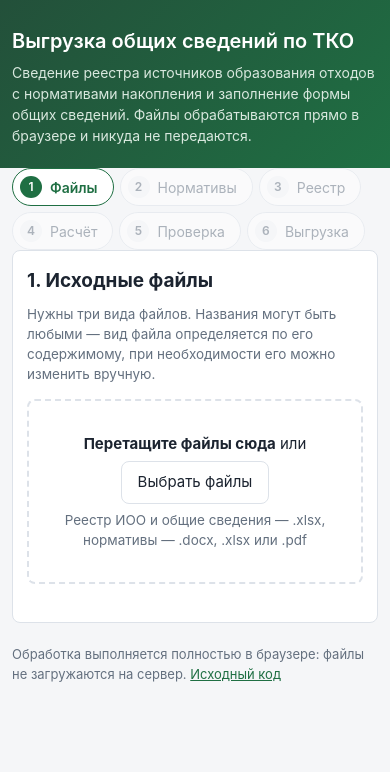
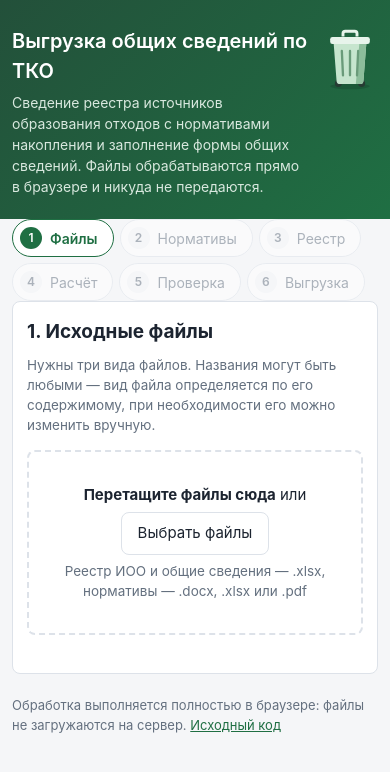
Before and after one commit to KAMegaev/tko-ioo, a website with bundled scripts: page index.html in a window 390 px wide. Built offline with nearby package versions, Linux system fonts and the light colour scheme.

Commit message:
Добавить изображение мусорного бака в шапку страницы

```diff
--- a/css/app.css
+++ b/css/app.css
@@ -34,6 +34,13 @@ body {
   padding: 26px 0 22px;
 }
 .page-header h1 { margin: 0 0 6px; font-size: 24px; font-weight: 600; }
+.page-header-content { display: flex; align-items: flex-start; gap: 24px; }
+.page-header-copy { flex: 1; min-width: 0; }
+.page-header-bin { display: block; width: 96px; height: auto; flex-shrink: 0; }
+@media (max-width: 600px) {
+  .page-header-content { gap: 12px; }
+  .page-header-bin { width: 56px; }
+}
 .lead { margin: 0; max-width: 70ch; color: #d8e8de; font-size: 14px; }
 
 .steps {
--- a/index.html
+++ b/index.html
@@ -10,13 +10,16 @@
 </head>
 <body>
 <header class="page-header">
-  <div class="wrap">
+  <div class="wrap page-header-content">
+    <div class="page-header-copy">
     <h1>Выгрузка общих сведений по ТКО</h1>
     <p class="lead">
       Сведение реестра источников образования отходов с нормативами накопления
       и заполнение формы общих сведений. Файлы обрабатываются прямо в браузере
       и никуда не передаются.
     </p>
+    </div>
+    <img class="page-header-bin" src="images/trash-bin.svg" alt="Мусорный бак" width="96" height="112">
   </div>
 </header>
 
```
Also changed, not shown: .github/workflows/pages.yml, images/trash-bin.svg (added).
